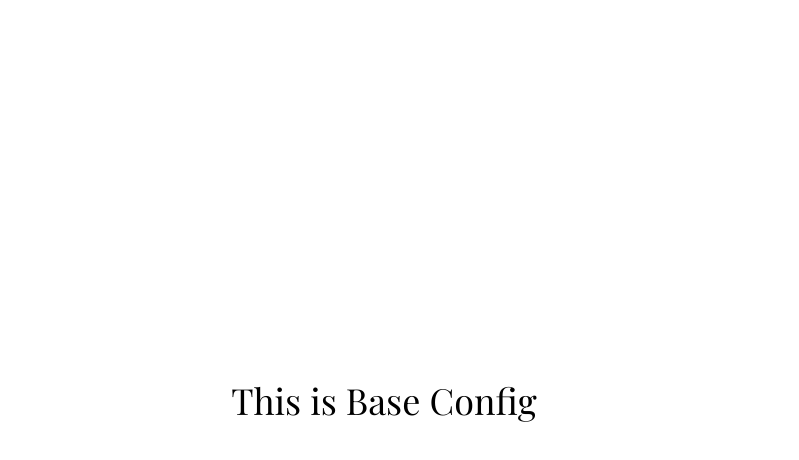
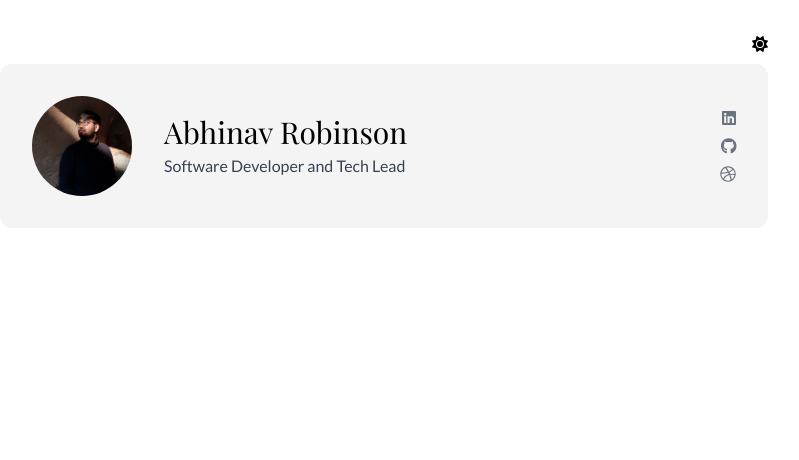
Before and after one commit to AbhinavRobinson/minimal-portfolio, a Next.js app: page / in a window 1280 px wide. Shown: the top 460 px of the page, without its empty margins (256-1055 px from the left). Built offline with nearby package versions, Linux system fonts and the light colour scheme; a web font is replaced by a local one.

Commit message:
🎨 add header and themes

```diff
--- a/package.json
+++ b/package.json
@@ -10,7 +10,13 @@
     "lint": "next lint"
   },
   "dependencies": {
+    "@fortawesome/fontawesome-free": "^6.1.1",
+    "@fortawesome/fontawesome-svg-core": "^6.1.1",
+    "@fortawesome/free-brands-svg-icons": "^6.1.1",
+    "@fortawesome/free-solid-svg-icons": "^6.1.1",
+    "@fortawesome/react-fontawesome": "^0.2.0",
     "next": "12.2.2",
+    "next-themes": "^0.2.0",
     "react": "18.2.0",
     "react-dom": "18.2.0"
   },
--- a/pages/_app.tsx
+++ b/pages/_app.tsx
@@ -1,8 +1,17 @@
 import "../styles/globals.scss";
 import type { AppProps } from "next/app";
 
+import { config } from "@fortawesome/fontawesome-svg-core";
+import "@fortawesome/fontawesome-svg-core/styles.css";
+import { ThemeProvider } from "next-themes";
+config.autoAddCss = false;
+
 function MyApp({ Component, pageProps }: AppProps) {
-  return <Component {...pageProps} />;
+  return (
+    <ThemeProvider enableSystem={true} attribute="class">
+      <Component {...pageProps} />
+    </ThemeProvider>
+  );
 }
 
 export default MyApp;
--- a/pages/index.tsx
+++ b/pages/index.tsx
@@ -1,10 +1,81 @@
+import {
+  faDribbble,
+  faGithub,
+  faLinkedin,
+} from "@fortawesome/free-brands-svg-icons";
+import { faMoon, faSun } from "@fortawesome/free-solid-svg-icons";
+import { FontAwesomeIcon } from "@fortawesome/react-fontawesome";
 import type { NextPage } from "next";
+import { useTheme } from "next-themes";
+import Image from "next/image";
+import { useEffect, useState } from "react";
 
 const Home: NextPage = () => {
+  const [mounted, setMounted] = useState(false);
+
+  useEffect(() => {
+    setMounted(true);
+  }, []);
+
+  if (!mounted) return null;
+
+  const { systemTheme, theme, setTheme } = useTheme();
+  const currentTheme = theme === "system" ? systemTheme : theme;
+
   return (
-    <div className="flex justify-center items-center h-screen text-center font-serif text-4xl">
-      This is Base Config
-    </div>
+    <main>
+      <section className="relative">
+        <div
+          className="absolute -top-8 right-0"
+          onClick={() => setTheme(currentTheme != "light" ? "light" : "dark")}
+        >
+          <FontAwesomeIcon icon={currentTheme == "light" ? faSun : faMoon} />{" "}
+        </div>
+        <header>
+          <Image
+            src="/me.jpeg"
+            alt="Abhinav Robinson's Picture"
+            width={100}
+            height={100}
+            objectFit="cover"
+            className="rounded-full"
+          />
+          <div className="vs gap-1">
+            <h1>Abhinav Robinson</h1>
+            <p>Software Developer and Tech Lead</p>
+          </div>
+          <ul className="vs items-end flex-grow gap-1 text-gray-500 select-none">
+            <li className="hover:text-sky-500 cursor-pointer">
+              <a
+                target="_blank"
+                rel="noopener noreferrer"
+                href="https://linkedin.com/in/abhinavrobinson"
+              >
+                <FontAwesomeIcon icon={faLinkedin} />
+              </a>
+            </li>
+            <li className="hover:text-violet-500 cursor-pointer">
+              <a
+                target="_blank"
+                rel="noopener noreferrer"
+                href="https://github.com/abhinavrobinson/"
+              >
+                <FontAwesomeIcon icon={faGithub} />
+              </a>
+            </li>
+            <li className="hover:text-rose-500 cursor-pointer">
+              <a
+                target="_blank"
+                rel="noopener noreferrer"
+                href="https://dribbble.com/AbhinavR"
+              >
+                <FontAwesomeIcon icon={faDribbble} />
+              </a>
+            </li>
+          </ul>
+        </header>
+      </section>
+    </main>
   );
 };
 
--- a/styles/globals.scss
+++ b/styles/globals.scss
@@ -19,3 +19,44 @@ a {
 * {
   box-sizing: border-box;
 }
+
+@layer base {
+  main {
+    @apply bg-white dark:bg-black;
+    @apply min-h-screen min-w-full;
+    @apply pt-16 p-8;
+    @apply flex justify-center items-start;
+  }
+
+  section {
+    @apply bg-zinc-100 dark:bg-zinc-900;
+    @apply max-w-3xl w-full;
+    @apply rounded-xl;
+    @apply p-4 sm:p-8;
+  }
+
+  header {
+    @apply flex flex-row w-full justify-start items-center gap-4 sm:gap-8;
+  }
+
+  h1 {
+    @apply font-serif dark:text-white text-xl sm:text-3xl;
+  }
+
+  p {
+    @apply font-sans text-gray-700 dark:text-gray-500 text-sm sm:text-base;
+  }
+}
+
+@layer components {
+  .vs {
+    @apply flex flex-col justify-start items-start;
+  }
+
+  .hs {
+    @apply flex flex-row justify-center items-start;
+  }
+}
+
+@layer utilities {
+}
--- a/tailwind.config.js
+++ b/tailwind.config.js
@@ -9,7 +9,7 @@ module.exports = {
       'sans': "Lato, sans-serif",
       'serif': "Playfair Display, serif"
     },
-    extend: {},
   },
+  darkMode: "class",
   plugins: [],
 }
```
Also changed, not shown: public/me.jpeg (added), 1 other file (tests, documents, lock files or other folders).
